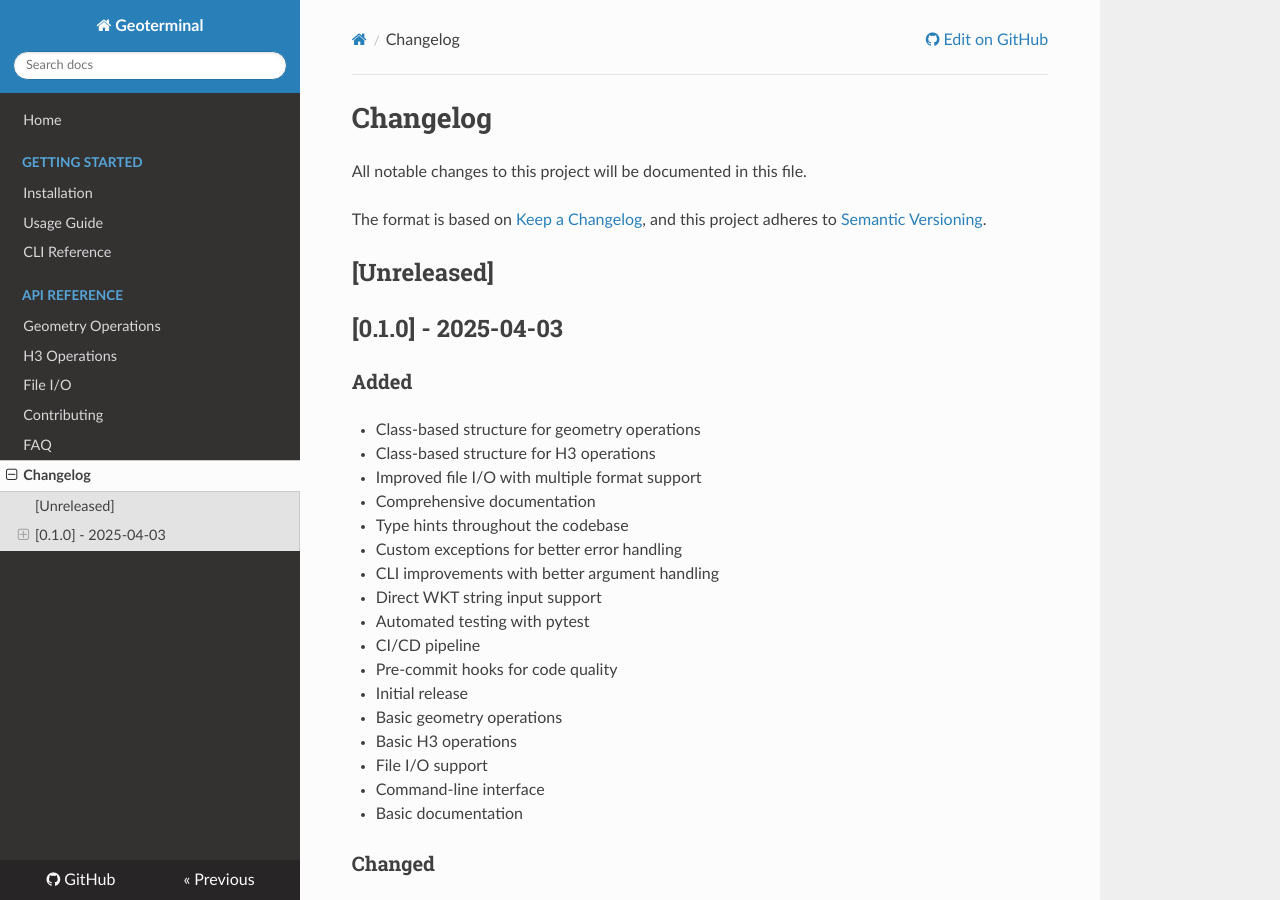
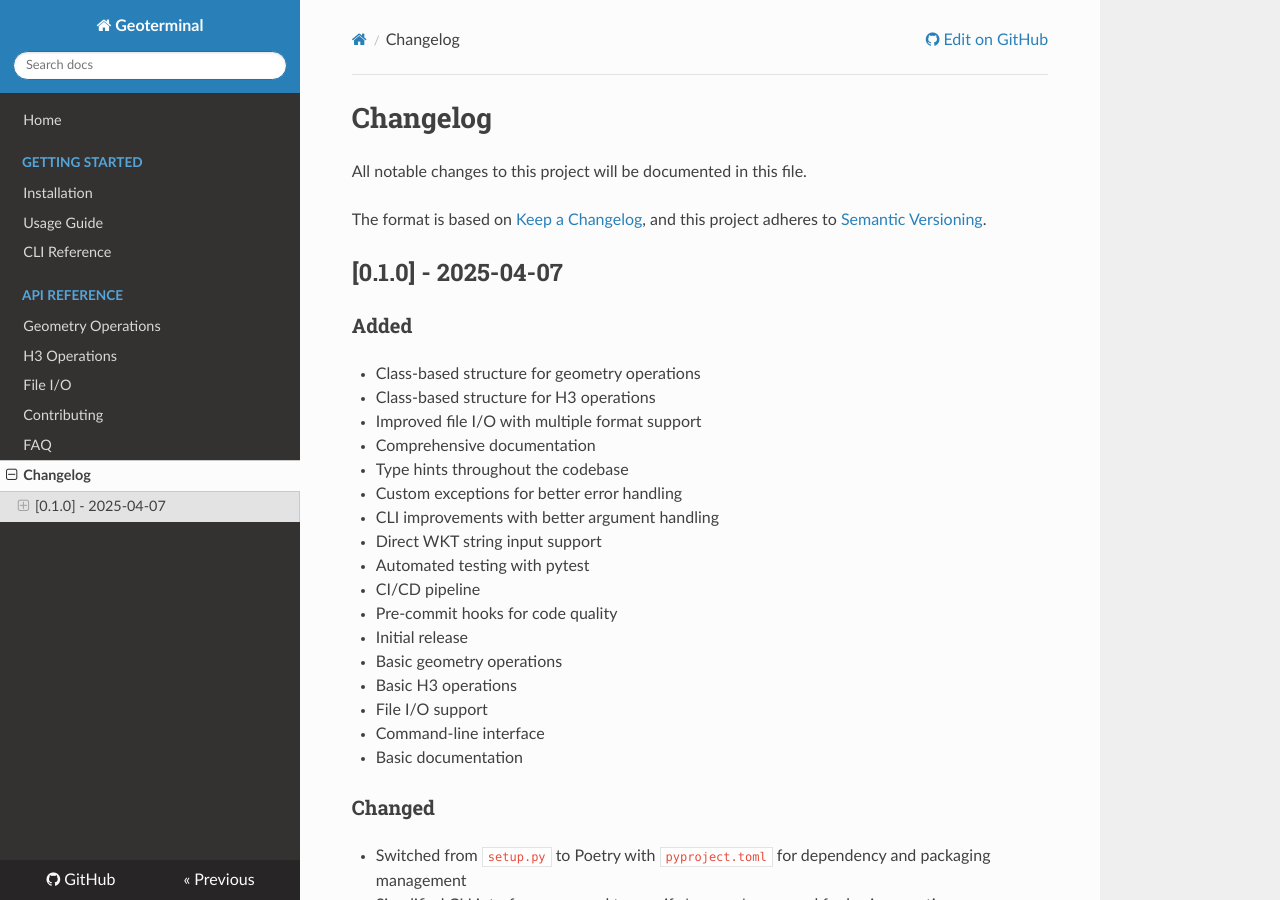
Before and after one commit to jeronimoluza/geoterminal, an MkDocs documentation site: the page built from docs/changelog.md, in a window 1280 px wide and 900 px high. Built offline with MkDocs 1.6.1, drawn with Linux system fonts in a browser that asks for light colours; nearby versions of some CDN libraries.

Commit message:
0.1.0 changelog - no more unreleased

```diff
--- a/docs/changelog.md
+++ b/docs/changelog.md
@@ -5,9 +5,7 @@ All notable changes to this project will be documented in this file.
 The format is based on [Keep a Changelog](https://keepachangelog.com/en/1.0.0/),
 and this project adheres to [Semantic Versioning](https://semver.org/spec/v2.0.0.html).
 
-## [Unreleased]
-
-## [0.1.0] - 2025-04-03
+## [0.1.0] - 2025-04-07
 
 ### Added
 - Class-based structure for geometry operations
```
